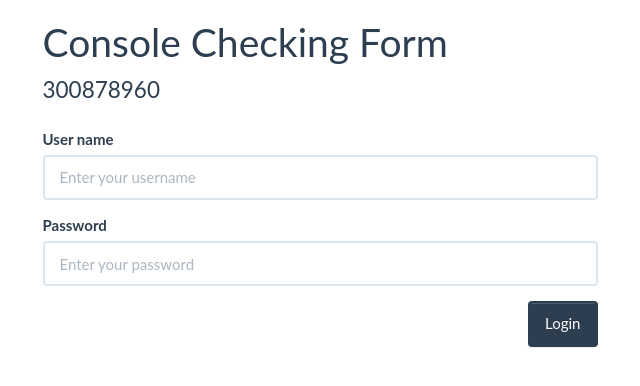
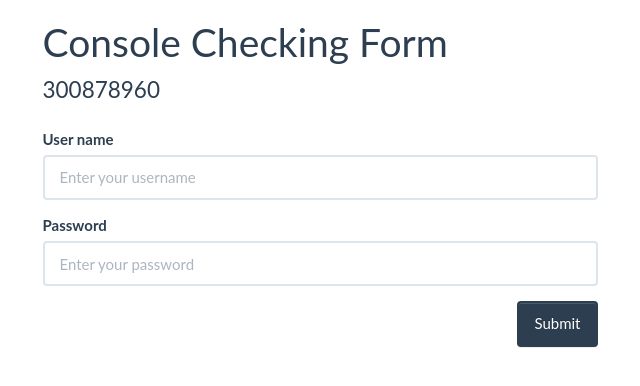
Before and after one commit to mudrakpatel/COMP125-S2016-300878960-Lab4, a plain HTML site: page index.html in a window 1280 px wide. Shown: the full height of the page, 320-960 px from the left. Drawn offline with Linux system fonts and the light colour scheme.

Commit message:
FormElementAdded

```diff
--- a/Scripts/app.js
+++ b/Scripts/app.js
@@ -19,16 +19,18 @@
     h1.innerHTML="Console Checking Form";
     var legend=document.getElementById("legend");
     legend.innerHTML="300878960";
+    var form=document.getElementById("form");
     var username=document.getElementById("username").nodeValue;
     var password=document.getElementById("password").nodeValue;
-    var button=document.getElementById("button");
-    button.innerHTML="Login";
+    var submitButton=document.getElementById("submitButton");
+    submitButton.innerHTML="Login";
     /**
      * Adding event listener to button element present on the webpage
      */
-    button.addEventListener("click",buttonIsClicked);
+    submitButton.addEventListener("click",buttonIsClicked);
     function buttonIsClicked() {
         console.log("App Started");
+
         var UserObject = new Object();
         UserObject.userName=username;
         UserObject.Password=password;
--- a/index.html
+++ b/index.html
@@ -18,6 +18,7 @@
                 <h1 id="h1"></h1>
 
                     <legend id="legend"></legend>
+                    <form id="form">
                     <div class="form-group">
                         <label for="username">User name</label>
                         <input type="text" class="form-control" id="username" placeholder="Enter your username">
@@ -28,10 +29,10 @@
                     </div>
                     <!--Button section start-->
                     <div class="text-right">
-                        <button id="button" class="btn btn-primary"></button>
+                        <input type="submit" id="submitButton" class="btn btn-primary">
                     </div>
                     <!--Button section ends-->
-
+                    </form>
             </div>
         </div>
     </div>
```
